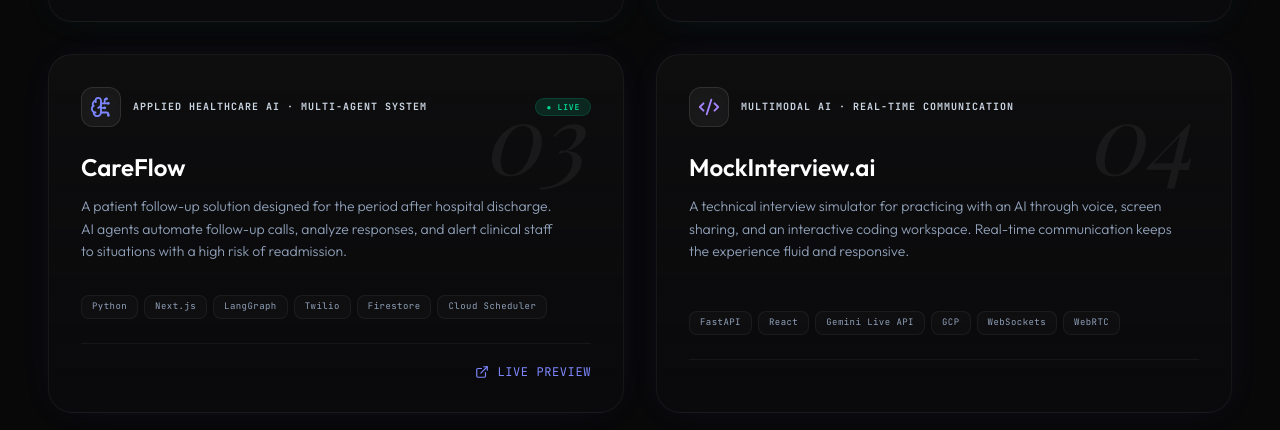
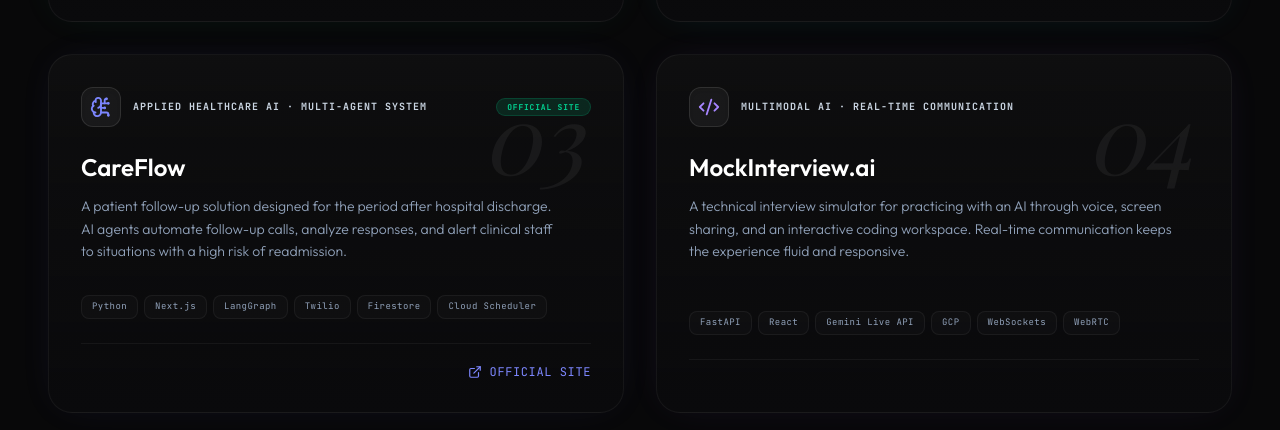
Before and after one commit to ChristChad-mv/my-portofolio, a React (Vite) app: page / in a window 1280 px wide. Shown: the part 3703-4133 px from the top of the page. Built offline with nearby package versions, Linux system fonts and the light colour scheme; a web font is replaced by a local one.

Commit message:
Clarify project links and fix archive scrolling

```diff
--- a/src/components/Projects.tsx
+++ b/src/components/Projects.tsx
@@ -68,7 +68,8 @@
       <div className="grid grid-cols-1 lg:grid-cols-2 gap-8">
         {featuredProjects.map((project, index) => {
           const isYoutube = project.details.includes('youtube');
-          const isLive = project.details.startsWith('https') && !isYoutube;
+          const hasExternalLink = project.details.startsWith('https') && !isYoutube;
+          const isOfficialSite = project.id === 'careflow';
           const typeText = project.type[language as 'fr' | 'en'] || project.type.fr;
           const descText = project.description[language as 'fr' | 'en'] || project.description.fr;
 
@@ -99,9 +100,9 @@
                     <span className="text-[10px] text-slate-300 font-mono font-semibold uppercase tracking-widest">
                       {typeText}
                     </span>
-                    {isLive && (
+                    {hasExternalLink && isOfficialSite && (
                       <span className="ml-auto px-2.5 py-0.5 text-[8px] font-mono font-bold uppercase tracking-widest rounded-full bg-emerald-500/15 text-emerald-400 border border-emerald-500/20">
-                        ● Live
+                        {language === 'fr' ? 'Site officiel' : 'Official site'}
                       </span>
                     )}
                   </div>
@@ -145,7 +146,11 @@
                         className="flex items-center gap-2 text-xs font-mono text-indigo-400 hover:text-indigo-300 transition-colors ml-auto uppercase tracking-wider"
                       >
                         {isYoutube ? <Youtube size={14} /> : <ExternalLink size={14} />}{' '}
-                        {isYoutube ? 'Demo Video' : 'Live Preview'}
+                        {isYoutube
+                          ? 'Demo Video'
+                          : isOfficialSite
+                            ? language === 'fr' ? 'Site officiel' : 'Official site'
+                            : language === 'fr' ? 'Voir le projet' : 'View project'}
                       </a>
                     )}
                   </div>
@@ -165,10 +170,10 @@
               animate={{ opacity: 1, scale: 1, y: 0 }}
               exit={{ opacity: 0, scale: 0.95, y: 20 }}
               transition={{ duration: 0.3 }}
-              className="relative w-full max-w-5xl max-h-[85vh] bg-[#0c0c10] border border-white/10 rounded-3xl p-6 md:p-10 overflow-y-auto shadow-2xl flex flex-col justify-between"
+              className="relative w-full max-w-5xl max-h-[85vh] bg-[#0c0c10] border border-white/10 rounded-3xl p-6 md:p-10 overflow-y-auto shadow-2xl flex flex-col justify-between overscroll-contain"
             >
               {/* Modal Header */}
-              <div className="flex items-center justify-between pb-6 border-b border-white/10 mb-8 sticky top-0 bg-[#0c0c10]/90 backdrop-blur-md z-20">
+              <div className="flex items-center justify-between pb-6 border-b border-white/10 mb-8 bg-[#0c0c10] shrink-0">
                 <div>
                   <h3 className="text-xs font-mono uppercase tracking-widest text-indigo-400 mb-1">
                     {language === 'fr' ? 'Archive Complète' : 'Full Repository'}
@@ -191,6 +196,7 @@
                   const typeText = project.type[language as 'fr' | 'en'] || project.type.fr;
                   const descText = project.description[language as 'fr' | 'en'] || project.description.fr;
                   const isYoutube = project.details.includes('youtube');
+                  const isOfficialSite = project.id === 'careflow';
 
                   return (
                     <div
@@ -208,11 +214,6 @@
                               {typeText}
                             </p>
                           </div>
-                          {project.featured && (
-                            <span className="ml-auto px-2 py-0.5 text-[8px] font-mono font-bold uppercase tracking-widest rounded-full bg-indigo-500/20 text-indigo-300 border border-indigo-500/30">
-                              Top 4
-                            </span>
-                          )}
                         </div>
 
                         <p className="text-xs text-slate-400 font-light leading-relaxed mb-6">
@@ -251,7 +252,11 @@
                               className="flex items-center gap-1.5 text-[11px] font-mono text-indigo-400 hover:text-indigo-300 ml-auto"
                             >
                               {isYoutube ? <Youtube size={13} /> : <ExternalLink size={13} />}{' '}
-                              {isYoutube ? 'Demo' : 'Link'}
+                              {isYoutube
+                                ? 'Demo'
+                                : isOfficialSite
+                                  ? language === 'fr' ? 'Site officiel' : 'Official site'
+                                  : language === 'fr' ? 'Lien' : 'Link'}
                             </a>
                           )}
                         </div>
```
